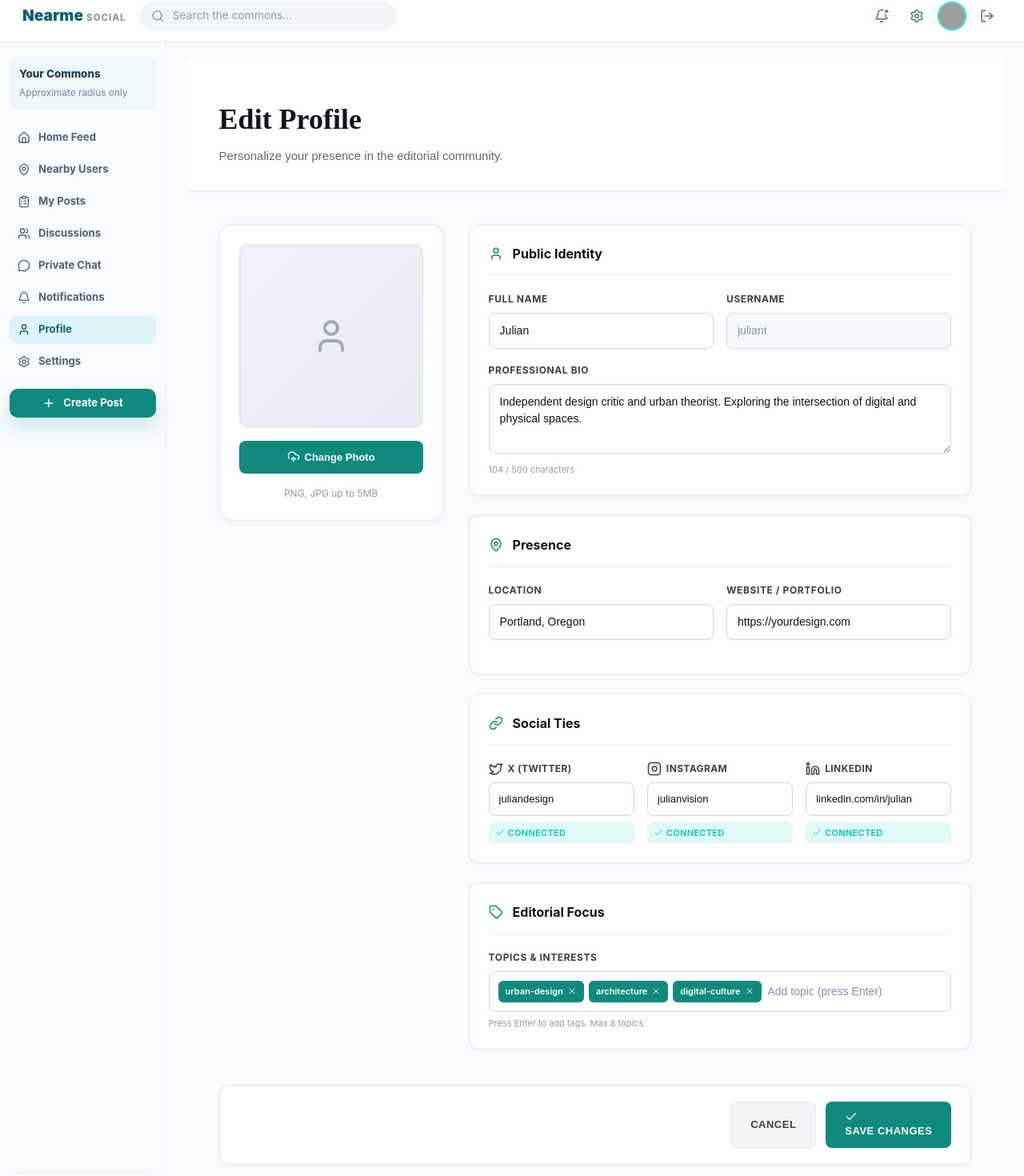
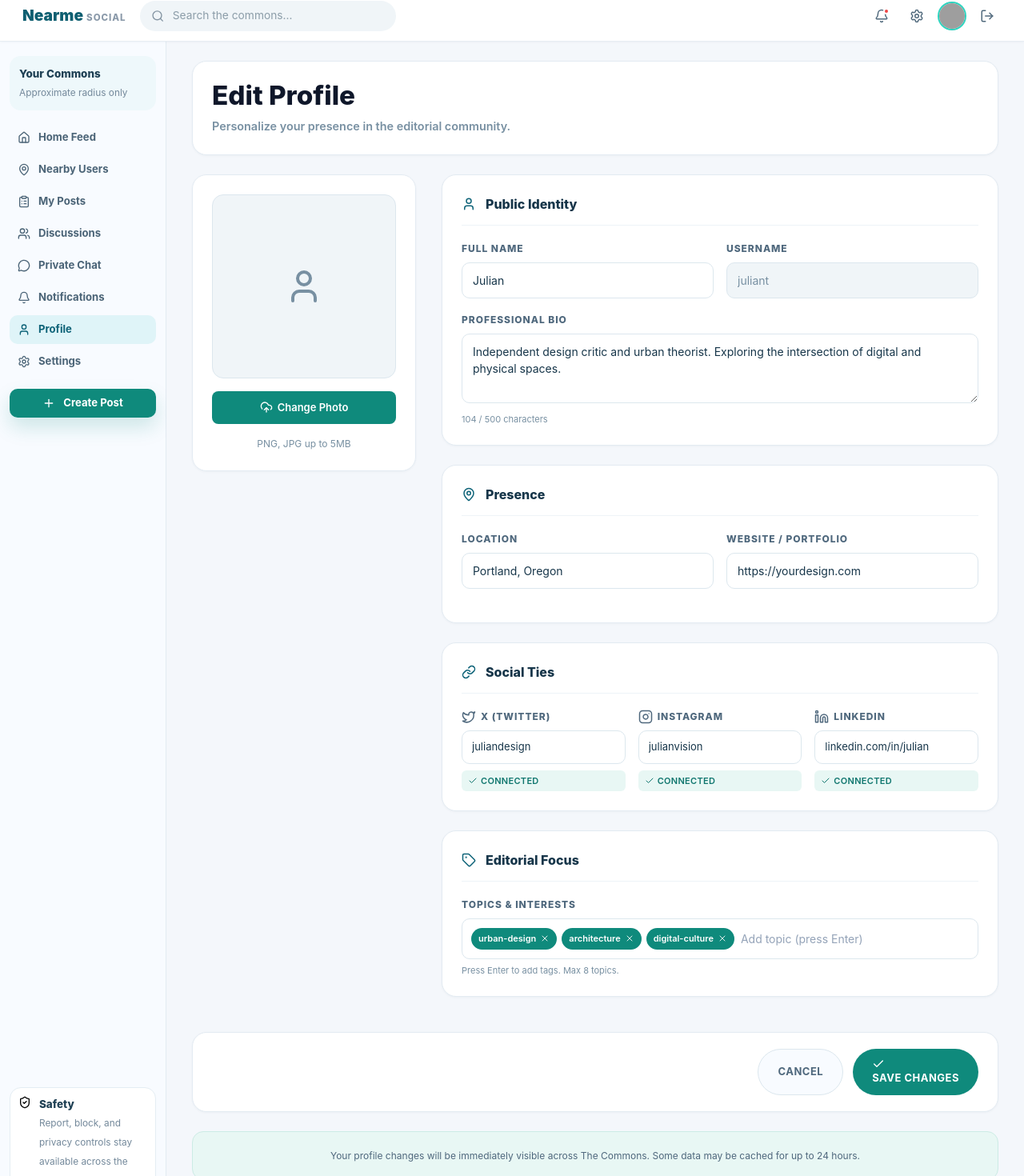
Before and after one commit to NearMe-Social/nms_frontend, a Vue app: page /profile/edit in a window 1280 px wide. Shown: the part 12-1482 px from the top of the page at 80% size. Built offline with nearby package versions, Linux system fonts and the light colour scheme; no server answers; sample sign-in values are in the browser's storage; grey boxes are pictures that could not be loaded; the HTML template or start-up script is replaced by a standard one; a web font is replaced by a local one.

Commit message:
week 4 tasks nearly done

```diff
--- a/src/router/index.ts
+++ b/src/router/index.ts
@@ -73,7 +73,7 @@ const routes = [
     path: '/profile/edit',
     name: 'EditProfile',
     component: EditProfile,
-    // meta: { requiresAuth: true },
+    meta: { requiresAuth: true },
   },
   {
     path: '/chat',
--- a/src/services/api.ts
+++ b/src/services/api.ts
@@ -122,26 +122,19 @@ export interface UserProfile {
 }
 
 export interface UpdateProfilePayload {
-  first_name?: string
-  last_name?: string
+  username?: string
   bio?: string
-  location?: string
-  website?: string
-  twitter_handle?: string
-  instagram_handle?: string
-  linkedin_url?: string
-  tags?: string[]
   profile_image?: string
 }
 
 export const userApi = {
   getProfile(): Promise<UserProfile> {
-    return request<UserProfile>('/user/profile')
+    return request<UserProfile>('/users/me')
   },
 
   updateProfile(payload: UpdateProfilePayload): Promise<UserProfile> {
-    return request<UserProfile>('/user/profile', {
-      method: 'PUT',
+    return request<UserProfile>('/users/me', {
+      method: 'PATCH',
       body: JSON.stringify(payload),
     })
   },
--- a/src/views/user/EditProfile.vue
+++ b/src/views/user/EditProfile.vue
@@ -418,15 +418,8 @@ const handleSaveChanges = async () => {
     successMessage.value = ''
 
     const updatePayload: UpdateProfilePayload = {
-      first_name: formData.value.first_name,
-      last_name: formData.value.last_name,
+      username: formData.value.username,
       bio: formData.value.bio,
-      location: formData.value.location,
-      website: formData.value.website,
-      twitter_handle: formData.value.twitter_handle,
-      instagram_handle: formData.value.instagram_handle,
-      linkedin_url: formData.value.linkedin_url,
-      tags: formData.value.tags,
     }
 
     if (formData.value.profile_image) {
@@ -469,35 +462,41 @@ const handleCancel = () => {
   min-width: 0;
   flex: 1;
   min-height: 100vh;
-  background: #f8fbff;
-  padding: 22px clamp(16px, 2vw, 28px) 40px;
+  background: #f4f7fb;
+  color: #1f4054;
+  font-family: Inter, ui-sans-serif, system-ui, sans-serif;
+  padding: 24px clamp(16px, 3vw, 32px) 40px;
 }
 
 .page-header {
-  padding: 48px 40px 32px;
-  background: white;
-  border-bottom: 1px solid #e5e7eb;
+  border: 1px solid #e3ebf2;
+  border-radius: 18px;
+  background: #fff;
+  padding: 24px;
+  box-shadow: 0 1px 3px rgba(15, 45, 70, 0.04);
 }
 
 .page-title {
-  font-size: 36px;
-  font-weight: 700;
-  color: #0f1419;
-  margin: 0 0 8px 0;
-  font-family: 'DM Serif Display', serif;
+  margin: 0;
+  color: #0f172a;
+  font-size: clamp(1.875rem, 2.6vw, 2.25rem);
+  font-weight: 850;
+  letter-spacing: 0;
+  line-height: 1.1;
 }
 
-    .page-subtitle {
-    font-size: 15px;
-  color: #65676e;
-  margin: 0;
-  font-family: 'DM Sans', sans-serif;
+.page-subtitle {
+  margin: 8px 0 0;
+  color: #7890a2;
+  font-size: 0.9rem;
+  font-weight: 600;
+  line-height: 1.6;
 }
 
 .edit-profile-container {
   max-width: 1100px;
   margin: 0 auto;
-  padding: 40px;
+  padding: 24px 0 0;
   width: 100%;
 }
 
@@ -525,11 +524,11 @@ const handleCancel = () => {
 }
 
 .profile-photo-card {
-  background: white;
-  border-radius: 16px;
+  border: 1px solid #e3ebf2;
+  border-radius: 18px;
+  background: #fff;
   padding: 24px;
-  border: 1px solid #e5e7eb;
-  box-shadow: 0 2px 8px rgba(0, 0, 0, 0.06);
+  box-shadow: 0 1px 3px rgba(15, 45, 70, 0.04);
   position: sticky;
   top: 20px;
   display: flex;
@@ -541,13 +540,13 @@ const handleCancel = () => {
 .photo-section {
   width: 100%;
   aspect-ratio: 1;
-  border-radius: 12px;
+  border-radius: 14px;
   overflow: hidden;
-  background: linear-gradient(135deg, #f0f2f8 0%, #e8ecf7 100%);
+  background: #f0f5f8;
   display: flex;
   align-items: center;
   justify-content: center;
-  border: 2px solid #e5e7eb;
+  border: 1px solid #dce7ee;
 }
 
 .preview-img {
@@ -560,7 +559,7 @@ const handleCancel = () => {
   display: flex;
   align-items: center;
   justify-content: center;
-  color: #a0a9b5;
+  color: #7890a2;
 }
 
 .photo-change-btn {
@@ -578,7 +577,7 @@ const handleCancel = () => {
   justify-content: center;
   gap: 6px;
   transition: all 0.2s ease;
-  font-family: 'DM Sans', sans-serif;
+  font-family: inherit;
 }
 
 .photo-change-btn:hover {
@@ -588,7 +587,7 @@ const handleCancel = () => {
 
 .photo-hint {
   font-size: 12px;
-  color: #939aa4;
+  color: #7890a2;
   margin: 0;
   text-align: center;
 }
@@ -601,11 +600,11 @@ const handleCancel = () => {
 }
 
 .form-section {
-  background: white;
-  border-radius: 12px;
+  border: 1px solid #e3ebf2;
+  border-radius: 18px;
+  background: #fff;
   padding: 24px;
-  border: 1px solid #e5e7eb;
-  box-shadow: 0 1px 3px rgba(0, 0, 0, 0.06);
+  box-shadow: 0 1px 3px rgba(15, 45, 70, 0.04);
 }
 
 .section-header {
@@ -614,15 +613,15 @@ const handleCancel = () => {
   gap: 12px;
   margin-bottom: 20px;
   padding-bottom: 14px;
-  border-bottom: 2px solid #f3f4f6;
-  color: #0f8a7c;
+  border-bottom: 1px solid #eef3f7;
+  color: #0e6378;
 }
 
 .section-title {
-  font-size: 16px;
-  font-weight: 700;
-  color: #0f1419;
   margin: 0;
+  color: #17364a;
+  font-size: 1rem;
+  font-weight: 850;
 }
 
 /* Form Groups */
@@ -637,35 +636,35 @@ const handleCancel = () => {
 .form-label {
   display: block;
   font-size: 12px;
-  font-weight: 700;
-  color: #3a3f47;
+  font-weight: 850;
+  color: #4f687d;
   margin-bottom: 8px;
   text-transform: uppercase;
-  letter-spacing: 0.6px;
+  letter-spacing: 0.08em;
 }
 
 .form-input,
 .form-textarea {
   width: 100%;
   padding: 11px 13px;
-  border: 1px solid #d1d7de;
-  border-radius: 8px;
-  font-family: 'DM Sans', sans-serif;
+  border: 1px solid #dce7ee;
+  border-radius: 10px;
+  font-family: inherit;
   font-size: 14px;
-  color: #0f1419;
+  color: #17364a;
   background: #fff;
   transition: all 0.2s ease;
 }
 
 .form-input::placeholder,
 .form-textarea::placeholder {
-  color: #8495a3;
+  color: #94a3b8;
 }
 
 .form-input:hover,
 .form-textarea:hover {
   border-color: #b1c0d6;
-  background: #fafbfc;
+  background: #f8fbff;
 }
 
 .form-input:focus,
@@ -676,8 +675,8 @@ const handleCancel = () => {
 }
 
 .form-input:disabled {
-  background: #f6f8fb;
-  color: #8495a3;
+  background: #f0f5f8;
+  color: #7890a2;
   cursor: not-allowed;
 }
 
@@ -688,7 +687,7 @@ const handleCancel = () => {
 
 .char-count {
   font-size: 11px;
-  color: #939aa4;
+  color: #7890a2;
   margin-top: 6px;
 }
 
@@ -728,10 +727,10 @@ const handleCancel = () => {
   align-items: center;
   gap: 6px;
   font-size: 12px;
-  font-weight: 700;
-  color: #3a3f47;
+  font-weight: 850;
+  color: #4f687d;
   text-transform: uppercase;
-  letter-spacing: 0.4px;
+  letter-spacing: 0.08em;
 }
 
 .form-input-sm {
@@ -752,13 +751,13 @@ const handleCancel = () => {
 }
 
 .social-status.connected {
-  color: #00c9b1;
-  background: rgba(0, 201, 177, 0.12);
+  color: #0f766e;
+  background: #e8f7f4;
 }
 
 .social-status.disconnected {
-  color: #939aa4;
-  background: #f3f4f6;
+  color: #7890a2;
+  background: #f0f5f8;
 }
 
 /* Tags Input */
@@ -767,8 +766,8 @@ const handleCancel = () => {
   flex-wrap: wrap;
   gap: 8px;
   padding: 11px;
-  border: 1px solid #d1d7de;
-  border-radius: 8px;
+  border: 1px solid #dce7ee;
+  border-radius: 10px;
   background: #fff;
   align-content: flex-start;
   transition: all 0.2s ease;
@@ -792,7 +791,7 @@ const handleCancel = () => {
   padding: 5px 9px;
   background: #0f8a7c;
   color: white;
-  border-radius: 6px;
+  border-radius: 999px;
   font-size: 11px;
   font-weight: 600;
 }
@@ -829,7 +828,7 @@ const handleCancel = () => {
 
 .tags-hint {
   font-size: 11px;
-  color: #939aa4;
+  color: #7890a2;
   margin-top: 6px;
 }
 
@@ -839,10 +838,10 @@ const handleCancel = () => {
   gap: 12px;
   justify-content: flex-end;
   padding: 20px 24px;
-  background: white;
-  border-radius: 12px;
-  border: 1px solid #e5e7eb;
-  box-shadow: 0 1px 3px rgba(0, 0, 0, 0.06);
+  border: 1px solid #e3ebf2;
+  border-radius: 18px;
+  background: #fff;
+  box-shadow: 0 1px 3px rgba(15, 45, 70, 0.04);
   margin-top: 12px;
 }
 
@@ -850,12 +849,12 @@ const handleCancel = () => {
 .btn-save {
   padding: 11px 24px;
   border: none;
-  border-radius: 8px;
+  border-radius: 999px;
   font-size: 13px;
   font-weight: 700;
   cursor: pointer;
   transition: all 0.2s ease;
-  font-family: 'DM Sans', sans-serif;
+  font-family: inherit;
   display: flex;
   align-items: center;
   gap: 7px;
@@ -864,9 +863,9 @@ const handleCancel = () => {
 }
 
 .btn-cancel {
-  background: #f3f4f6;
-  color: #3a3f47;
-  border: 1px solid #e5e7eb;
+  background: #f8fbff;
+  color: #4f687d;
+  border: 1px solid #dce7ee;
 }
 
 .btn-cancel:hover {
@@ -936,15 +935,15 @@ const handleCancel = () => {
 .form-footer {
   text-align: center;
   padding: 20px 24px;
-  background: rgba(15, 138, 124, 0.08);
-  border-radius: 10px;
-  border: 1px solid rgba(15, 138, 124, 0.15);
+  background: #e8f7f4;
+  border-radius: 14px;
+  border: 1px solid #ccebe5;
   margin-top: 24px;
 }
 
 .footer-note {
   font-size: 12px;
-  color: #65676e;
+  color: #4f687d;
   margin: 0;
   line-height: 1.6;
 }
--- a/src/views/user/UserProfile.vue
+++ b/src/views/user/UserProfile.vue
@@ -41,7 +41,7 @@
             </div>
 
             <div class="actions">
-              <RouterLink to="/settings" class="secondary-action">Edit profile</RouterLink>
+              <RouterLink to="/profile/edit" class="secondary-action">Edit profile</RouterLink>
               <RouterLink to="/create-post" class="primary-action">
                 <Plus class="icon" />
                 Create post
```
